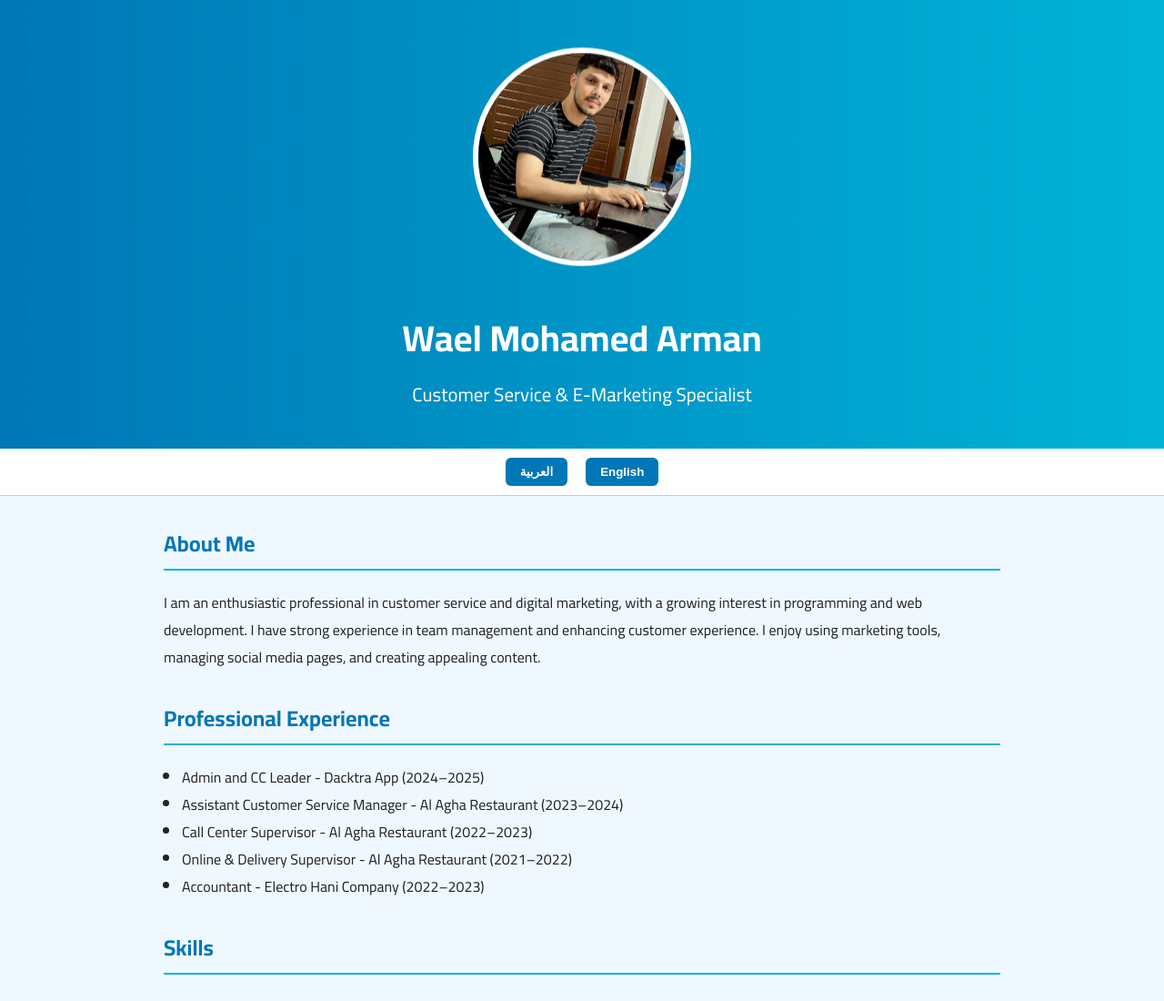
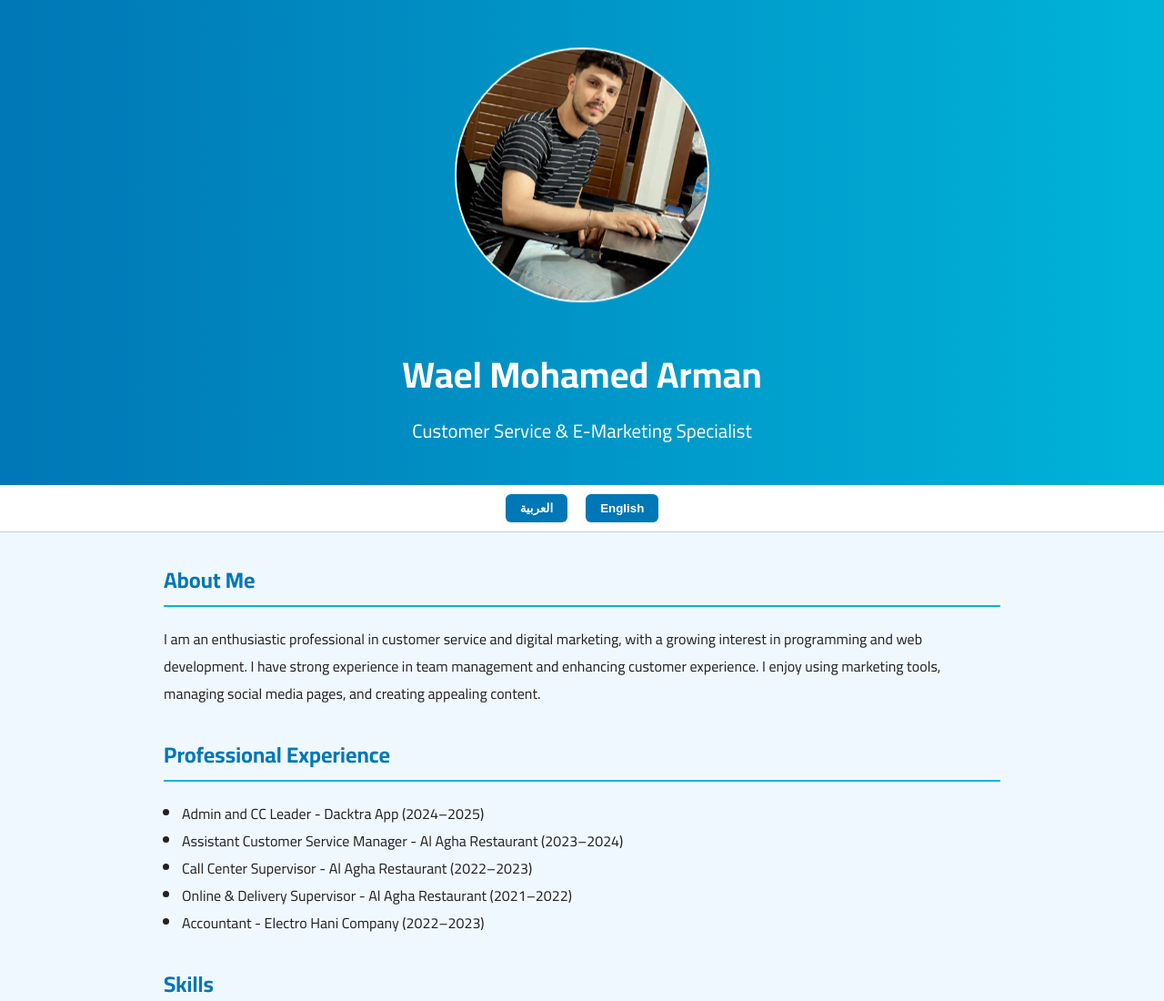
Before and after one commit to 2WAEL/waelarman, a plain HTML site: page index.html in a window 1280 px wide. Shown: the top 1100 px of the page at 91% size. Drawn offline with Linux system fonts and the light colour scheme.

Commit message:
Add files via upload

```diff
--- a/index.html
+++ b/index.html
@@ -25,10 +25,10 @@
       animation: fadeIn 2s ease-in-out;
     }
     header img {
-      width: 240px;
-      height: 240px;
+      width: 280px;
+      height: 280px;
       border-radius: 50%;
-      border: 6px solid white;
+      border: 2px solid white;
       object-fit: cover;
       margin-bottom: 15px;
       animation: float 3s ease-in-out infinite;
```
